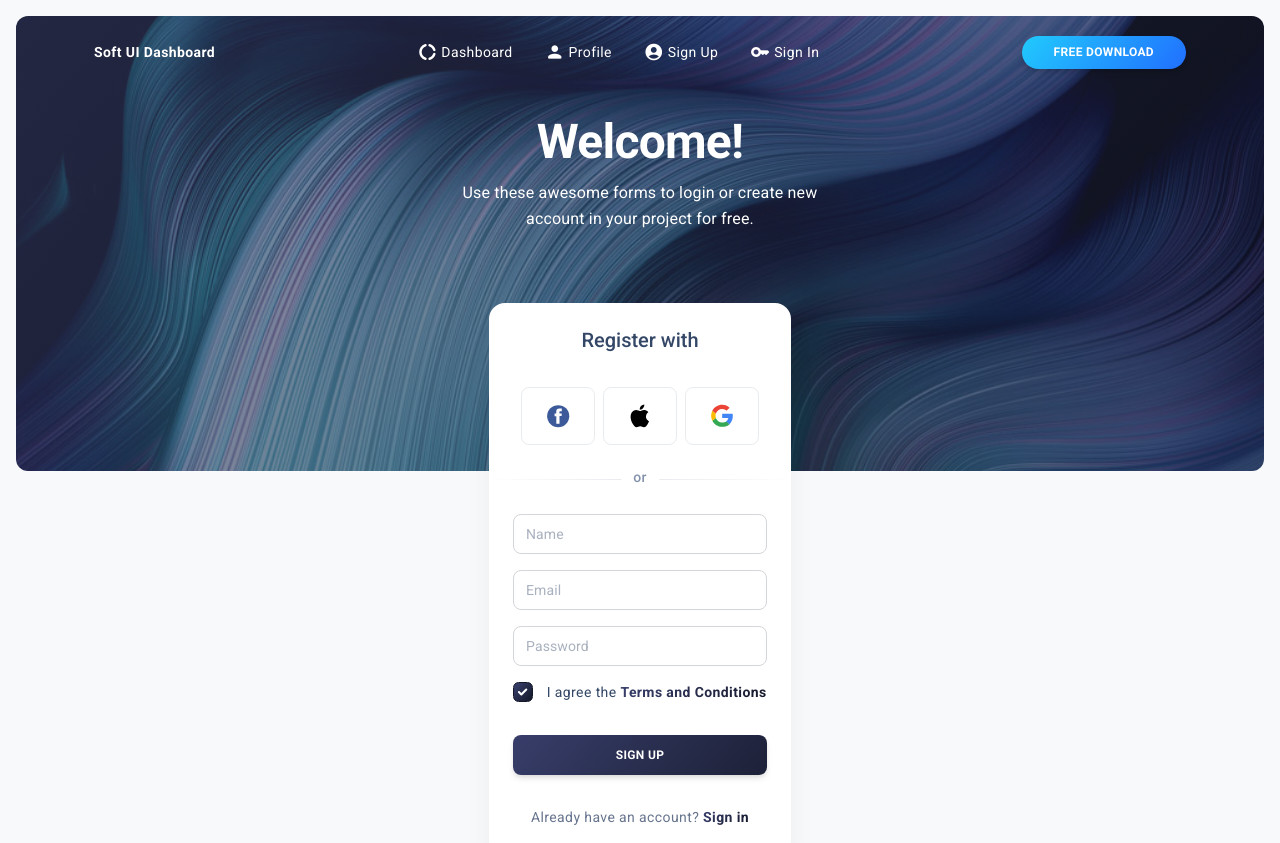
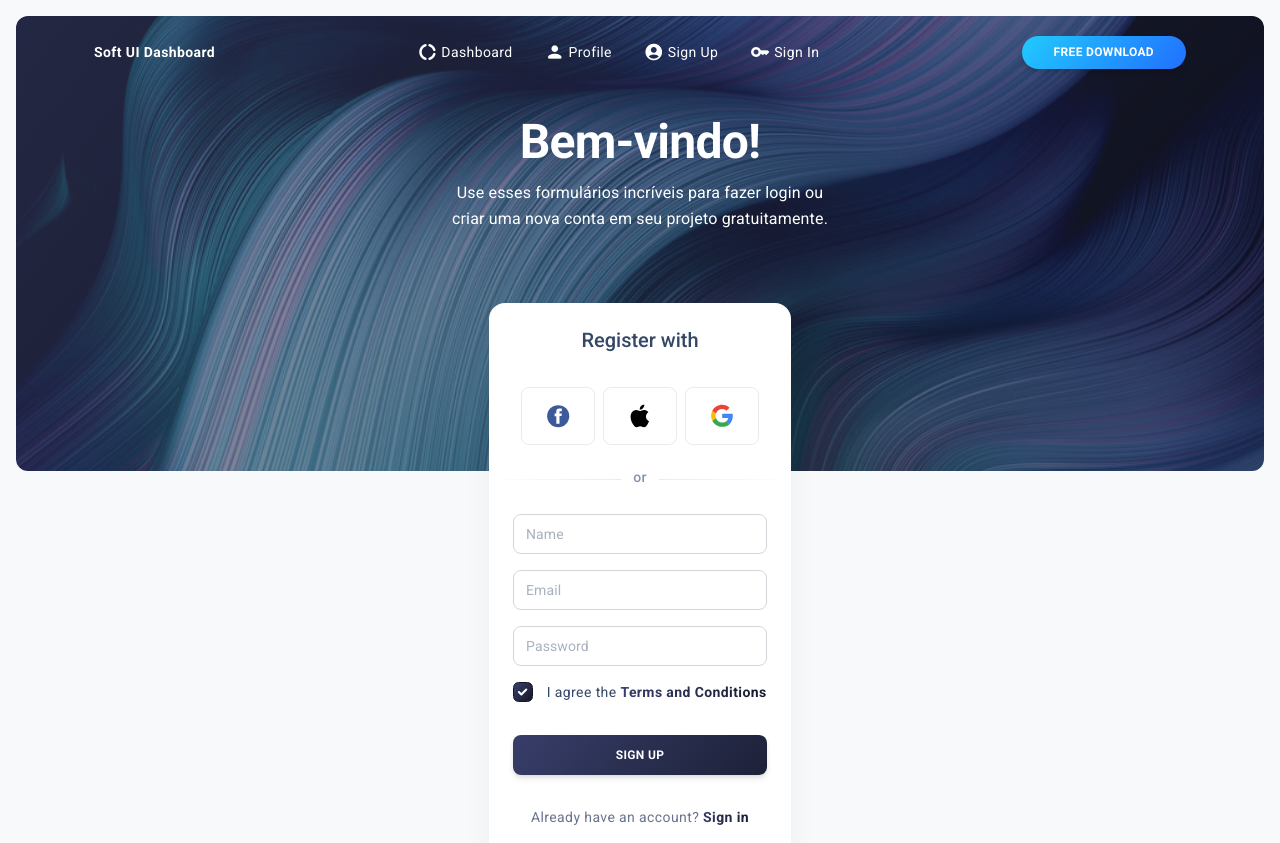
Before and after one commit to danielclm14/Reciclarte, a React (Create React App) app: page /authentication/sign-up in a window 1280 px wide. Shown: the top 843 px of the page. Built offline with nearby package versions, Linux system fonts and the light colour scheme.

Commit message:
login ptbr

```diff
--- a/package.json
+++ b/package.json
@@ -27,6 +27,7 @@
     "@testing-library/user-event": "14.2.1",
     "chart.js": "3.4.1",
     "chroma-js": "2.4.2",
+    "node-sass": "^7.0.3",
     "prop-types": "15.8.1",
     "react": "^18.2.0",
     "react-chartjs-2": "3.0.4",
--- a/src/layouts/authentication/sign-in/index.js
+++ b/src/layouts/authentication/sign-in/index.js
@@ -40,8 +40,8 @@ function SignIn() {
 
   return (
     <CoverLayout
-      title="Welcome back"
-      description="Enter your email and password to sign in"
+      title="Bem-vindo"
+      description="Entre com seu Email e senha"
       image={curved9}
     >
       <SoftBox component="form" role="form">
@@ -82,7 +82,7 @@ function SignIn() {
             Don&apos;t have an account?{" "}
             <SoftTypography
               component={Link}
-              to="/authentication/sign-up"
+              to="/autenticação/inscrever-se"
               variant="button"
               color="info"
               fontWeight="medium"
--- a/src/layouts/authentication/sign-up/index.js
+++ b/src/layouts/authentication/sign-up/index.js
@@ -43,8 +43,8 @@ function SignUp() {
 
   return (
     <BasicLayout
-      title="Welcome!"
-      description="Use these awesome forms to login or create new account in your project for free."
+      title="Bem-vindo!"
+      description="Use esses formulários incríveis para fazer login ou criar uma nova conta em seu projeto gratuitamente."
       image={curved6}
     >
       <Card>
--- a/src/layouts/dashboard/components/BuildByDevelopers/index.js
+++ b/src/layouts/dashboard/components/BuildByDevelopers/index.js
@@ -39,7 +39,7 @@ function BuildByDevelopers() {
                 </SoftTypography>
               </SoftBox>
               <SoftTypography variant="h5" fontWeight="bold" gutterBottom>
-                Soft UI Dashboard
+                ReciclArte
               </SoftTypography>
               <SoftBox mb={6}>
                 <SoftTypography variant="body2" color="text">
--- a/src/layouts/dashboard/components/WorkWithTheRockets/index.js
+++ b/src/layouts/dashboard/components/WorkWithTheRockets/index.js
@@ -46,7 +46,7 @@ function WorkWithTheRockets() {
         >
           <SoftBox mb={3} pt={1}>
             <SoftTypography variant="h5" color="white" fontWeight="bold">
-              Work with the rockets
+            Trabalhe com os foguetes
             </SoftTypography>
           </SoftBox>
           <SoftBox mb={2}>
```
Also changed, not shown: 1 other file (tests, documents, lock files or other folders).
